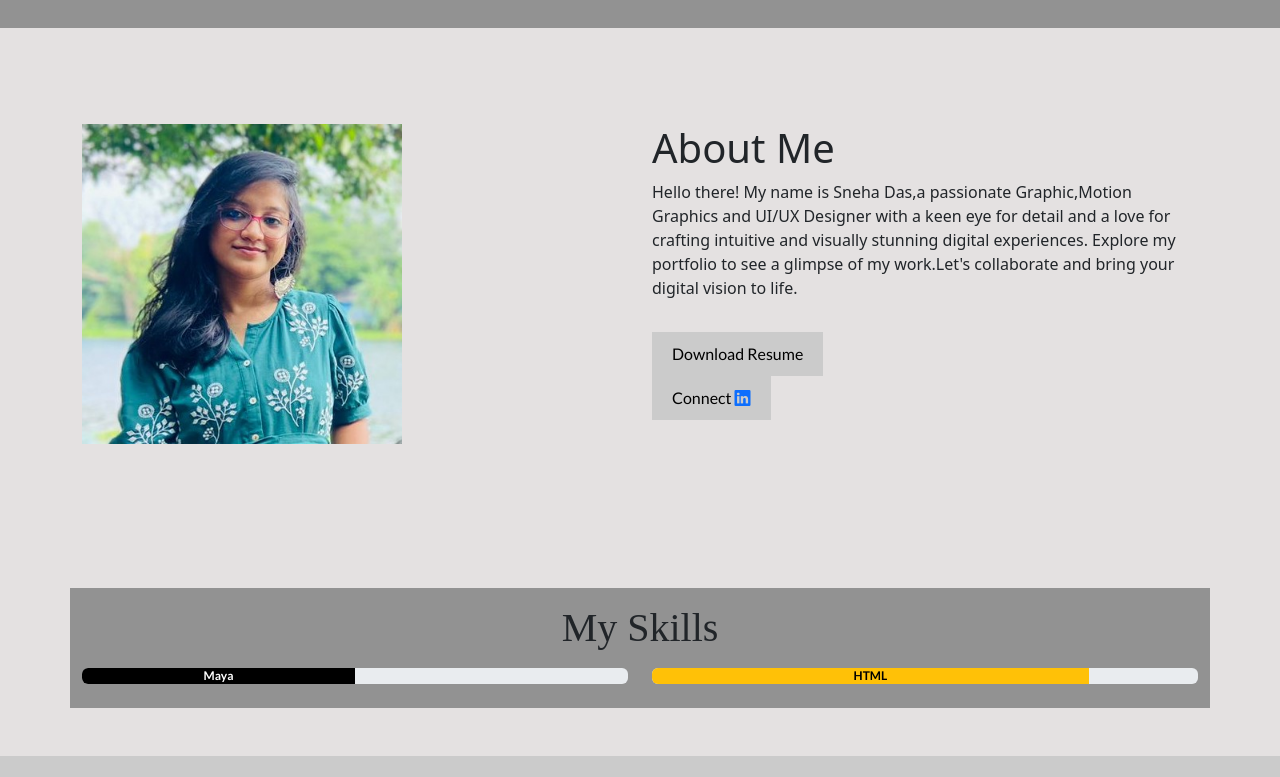
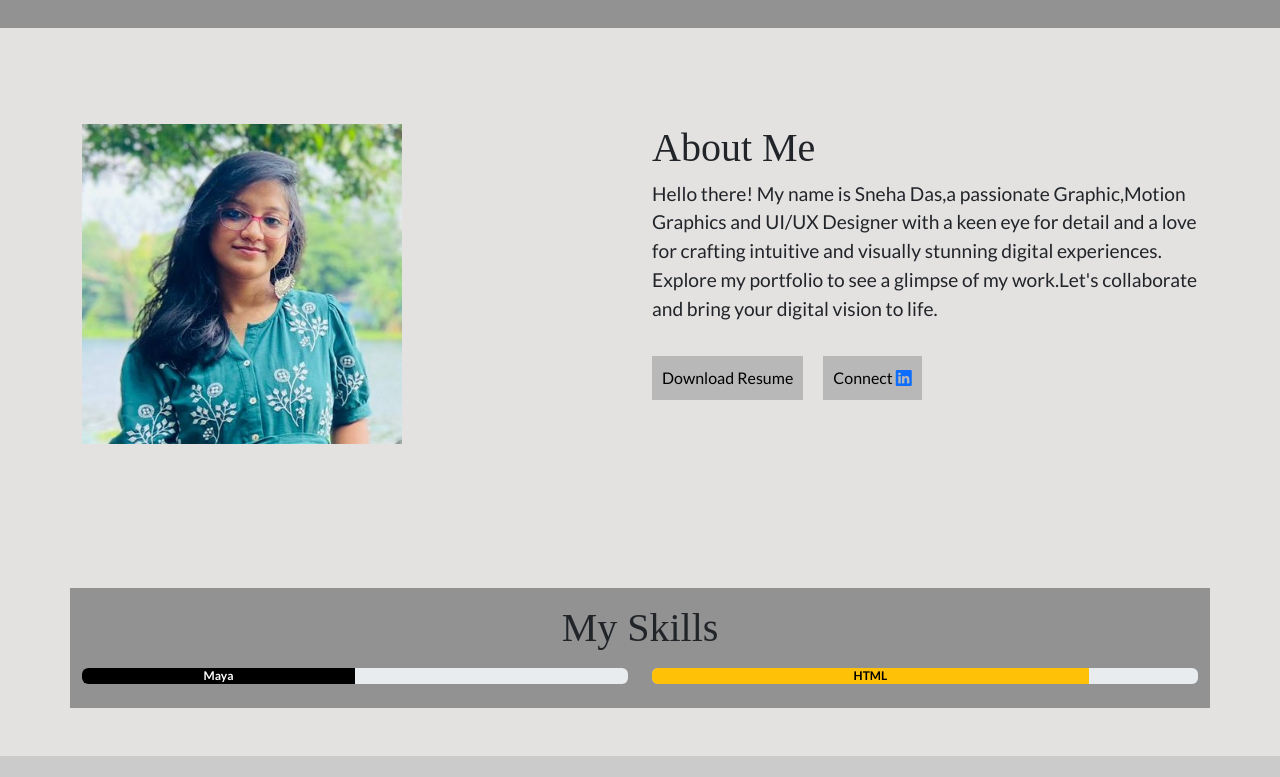
Before and after one commit to Snehadas08/portfolio-sneha, a website: page index.html in a window 1280 px wide. Shown: the part 840-1617 px from the top of the page. Drawn offline with nearby package versions, Linux system fonts and the light colour scheme; a web font is replaced by a local one.

Commit message:
navbar supportcontent color changed

```diff
--- a/css/style.css
+++ b/css/style.css
@@ -35,6 +35,15 @@ ul {
   text-align: center;
 }
 
+.headline-heading {
+  font-family: "Italiana";
+}
+
+.subtitle-heading {
+  font-family: "Lato";
+  font-size: 1.2rem;
+}
+
 .sub-heading {
   font-family: "Lato";
   text-align: center;
@@ -60,6 +69,12 @@ ul {
   font-family: "Italiana";
 }
 
+.buttons {
+  display: flex;
+  gap: 10px;
+  align-items: center;
+}
+
 .hero-banner {
   background-color: #929292;
 }
@@ -81,13 +96,14 @@ ul {
 }
 
 .ach-btn {
-  background-color: #cbcbcb;
+  background-color: #b8b8b8;
   border: none;
-  padding: 10px 20px;
+  padding: 10px 10px;
   font-family: "Lato";
 }
 .ach-btn:hover {
-  background-color: #6b6868;
+  background-color: #e0dfdf;
+  border: none;
   transition: ease-in-out 0.5s;
 }
 
@@ -104,15 +120,21 @@ ul {
   color: #252225;
 }
 
+.about-me {
+  text-align: left;
+}
+
 @media (min-width: 320px) and (max-width: 767px) {
   div#navbarSupportedContent {
     position: absolute;
     top: 100%;
-    background: #6c757d;
+    background: rgb(218, 216, 216);
+    opacity: 0.7;
     width: 100vw;
     left: 0;
     right: 0;
     padding: 10px;
+    padding-left: 20px;
   }
 }
 
```
Also changed, not shown: 1 other file.
